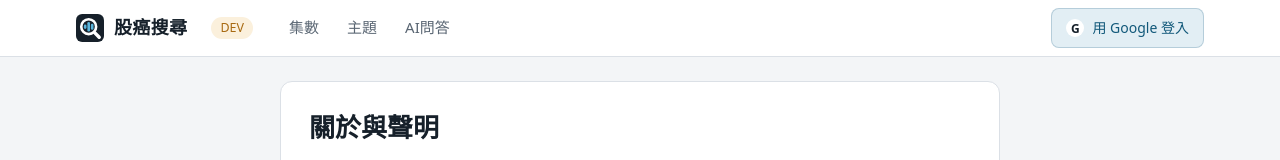
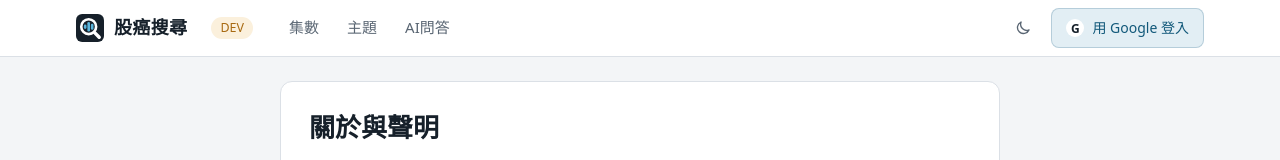
Before and after one commit to tommy3713/podcast-search, a Next.js app: page /about in a window 1280 px wide. Shown: the top 160 px of the page. Built offline with nearby package versions, Linux system fonts and the light colour scheme; no server answers.

Commit message:
feat: light / dark theme toggle in the header (#60)

```diff
--- a/src/app/globals.css
+++ b/src/app/globals.css
@@ -62,13 +62,25 @@ nav.desk, .user, .avatar { flex: none; }
 nav.desk { display: flex; gap: 4px; }
 nav.desk a { text-decoration: none; color: var(--muted); padding: 6px 12px; border-radius: 8px; font-weight: 500; }
 nav.desk a[aria-current="page"] { color: var(--fg); background: var(--bg); }
-.user { margin-left: auto; display: flex; align-items: center; gap: 10px; font-size: 14px; }
+.user { display: flex; align-items: center; gap: 10px; font-size: 14px; }
 .avatar { width: 30px; height: 30px; border-radius: 50%; background: var(--accent); color: var(--surface); display: grid; place-items: center; font-weight: 700; font-size: 13px; }
 .btn { border: 1px solid var(--line); background: var(--surface); border-radius: 8px; padding: 7px 14px; font-weight: 500; text-decoration: none; color: var(--fg); display: inline-flex; align-items: center; gap: 8px; }
 .btn.primary { background: var(--accent-soft); color: var(--accent); border-color: color-mix(in srgb, var(--accent) 22%, transparent); }
 .btn.primary:hover { background: color-mix(in srgb, var(--accent) 16%, var(--surface)); }
 .btn:disabled { opacity: .5; cursor: not-allowed; }
 .btn.ghost { border-color: transparent; background: transparent; color: var(--muted); padding-inline: 8px; }
+.actions { margin-left: auto; display: flex; align-items: center; gap: 10px; flex: none; }
+.btn.theme-toggle { width: 36px; height: 36px; padding: 0; justify-content: center; flex: none; }
+.btn.theme-toggle:hover { color: var(--fg); background: var(--bg); }
+.theme-toggle > span { display: flex; }
+.theme-toggle svg { fill: none; stroke: currentColor; stroke-width: 1.8; stroke-linecap: round; stroke-linejoin: round; }
+.theme-toggle .to-light { display: none; }
+@media (prefers-color-scheme: dark) {
+  :root:not([data-theme="light"]) .theme-toggle .to-light { display: flex; }
+  :root:not([data-theme="light"]) .theme-toggle .to-dark { display: none; }
+}
+:root[data-theme="dark"] .theme-toggle .to-light { display: flex; }
+:root[data-theme="dark"] .theme-toggle .to-dark { display: none; }
 .gmark { width: 18px; height: 18px; border-radius: 50%; background: var(--surface); color: var(--fg); display: grid; place-items: center; font-weight: 700; font-size: 12px; }
 
 nav.bottom { display: none; }
--- a/src/app/layout.tsx
+++ b/src/app/layout.tsx
@@ -3,10 +3,12 @@ import { IBM_Plex_Mono, Noto_Serif_TC } from 'next/font/google';
 import Link from 'next/link';
 import { BrandMark } from '@/components/BrandMark';
 import { Nav } from '@/components/Nav';
+import { ThemeToggle } from '@/components/ThemeToggle';
 import { UserMenu } from '@/components/UserMenu';
 import { currentUser } from '@/lib/auth';
 import { isProduction } from '@/lib/env';
 import { SITE_NAME, SITE_URL } from '@/lib/seo';
+import { THEME_SCRIPT } from '@/lib/theme';
 import './globals.css';
 
 // Body text uses the system CJK font; only headings and timestamps load web fonts.
@@ -34,7 +36,11 @@ export const viewport: Viewport = { viewportFit: 'cover' };
 export default async function RootLayout({ children }: { children: React.ReactNode }) {
   const user = await currentUser();
   return (
-    <html lang="zh-Hant-TW" className={`${serif.variable} ${mono.variable}`}>
+    // The theme script sets data-theme on <html> before React hydrates
+    <html lang="zh-Hant-TW" className={`${serif.variable} ${mono.variable}`} suppressHydrationWarning>
+      <head>
+        <script dangerouslySetInnerHTML={{ __html: THEME_SCRIPT }} />
+      </head>
       <body>
         <header className="top">
           <div className="wrap">
@@ -44,7 +50,10 @@ export default async function RootLayout({ children }: { children: React.ReactNo
             </Link>
             {!isProduction() && <span className="pill warn">DEV</span>}
             <Nav variant="desk" />
-            <UserMenu name={user?.name ?? null} />
+            <div className="actions">
+              <ThemeToggle />
+              <UserMenu name={user?.name ?? null} />
+            </div>
           </div>
         </header>
         <main>
--- /dev/null
+++ b/src/components/ThemeToggle.tsx
@@ -0,0 +1,56 @@
+'use client';
+
+import { useEffect } from 'react';
+import { THEME_KEY, isTheme, themeToSave, type Theme } from '@/lib/theme';
+
+const systemTheme = (): Theme => (window.matchMedia('(prefers-color-scheme: dark)').matches ? 'dark' : 'light');
+
+function apply(theme: Theme | null) {
+  if (theme) document.documentElement.dataset.theme = theme;
+  else delete document.documentElement.dataset.theme;
+}
+
+// Which half shows (moon and 切換成深色模式 in light, sun and 切換成淺色模式 in dark) is up to
+// CSS, from the theme showing, so the server and the first client render agree, nothing flips
+// after hydration, and the hidden half's text is left out of the accessible name too.
+export function ThemeToggle() {
+  // Another tab switching, or clearing site data (key null), changes this one too
+  useEffect(() => {
+    const onStorage = (e: StorageEvent) => {
+      if (e.key === THEME_KEY || e.key === null) apply(isTheme(e.newValue) ? e.newValue : null);
+    };
+    window.addEventListener('storage', onStorage);
+    return () => window.removeEventListener('storage', onStorage);
+  }, []);
+
+  const onClick = () => {
+    const system = systemTheme();
+    const set = document.documentElement.dataset.theme;
+    const saved = themeToSave(isTheme(set) ? set : system, system);
+    apply(saved);
+    try {
+      if (saved) localStorage.setItem(THEME_KEY, saved);
+      else localStorage.removeItem(THEME_KEY);
+    } catch {
+      // Not saved (private mode): this page still switches
+    }
+  };
+
+  return (
+    <button type="button" className="btn ghost theme-toggle" onClick={onClick}>
+      <span className="to-dark">
+        <svg viewBox="0 0 24 24" width="18" height="18" aria-hidden="true">
+          <path d="M20 14.5A8 8 0 0 1 9.5 4a8 8 0 1 0 10.5 10.5Z" />
+        </svg>
+        <span className="sr-only">切換成深色模式</span>
+      </span>
+      <span className="to-light">
+        <svg viewBox="0 0 24 24" width="18" height="18" aria-hidden="true">
+          <circle cx="12" cy="12" r="4" />
+          <path d="M12 2v2M12 20v2M4.9 4.9l1.4 1.4M17.7 17.7l1.4 1.4M2 12h2M20 12h2M4.9 19.1l1.4-1.4M17.7 6.3l1.4-1.4" />
+        </svg>
+        <span className="sr-only">切換成淺色模式</span>
+      </span>
+    </button>
+  );
+}
--- /dev/null
+++ b/src/lib/theme.ts
@@ -0,0 +1,21 @@
+// Light / dark theme. With nothing saved the site follows the system (globals.css,
+// prefers-color-scheme); a saved choice sets data-theme on <html>, which globals.css lets win.
+
+export type Theme = 'light' | 'dark';
+
+export const THEME_KEY = 'theme';
+
+export function isTheme(v: unknown): v is Theme {
+  return v === 'light' || v === 'dark';
+}
+
+// The button shows the opposite of what is showing. What to save for that: the new theme, or
+// nothing when it is the system's, so switching back returns to following the system.
+export function themeToSave(showing: Theme, system: Theme): Theme | null {
+  const next: Theme = showing === 'dark' ? 'light' : 'dark';
+  return next === system ? null : next;
+}
+
+// Runs in <head> before the body is painted, so a saved theme shows without a flash of the
+// other one. localStorage throws in some private modes; the system theme is the fallback.
+export const THEME_SCRIPT = `try{var t=localStorage.getItem(${JSON.stringify(THEME_KEY)});if(t==='light'||t==='dark')document.documentElement.dataset.theme=t}catch(e){}`;
```
Also changed, not shown: 2 other files (tests, documents, lock files or other folders).
